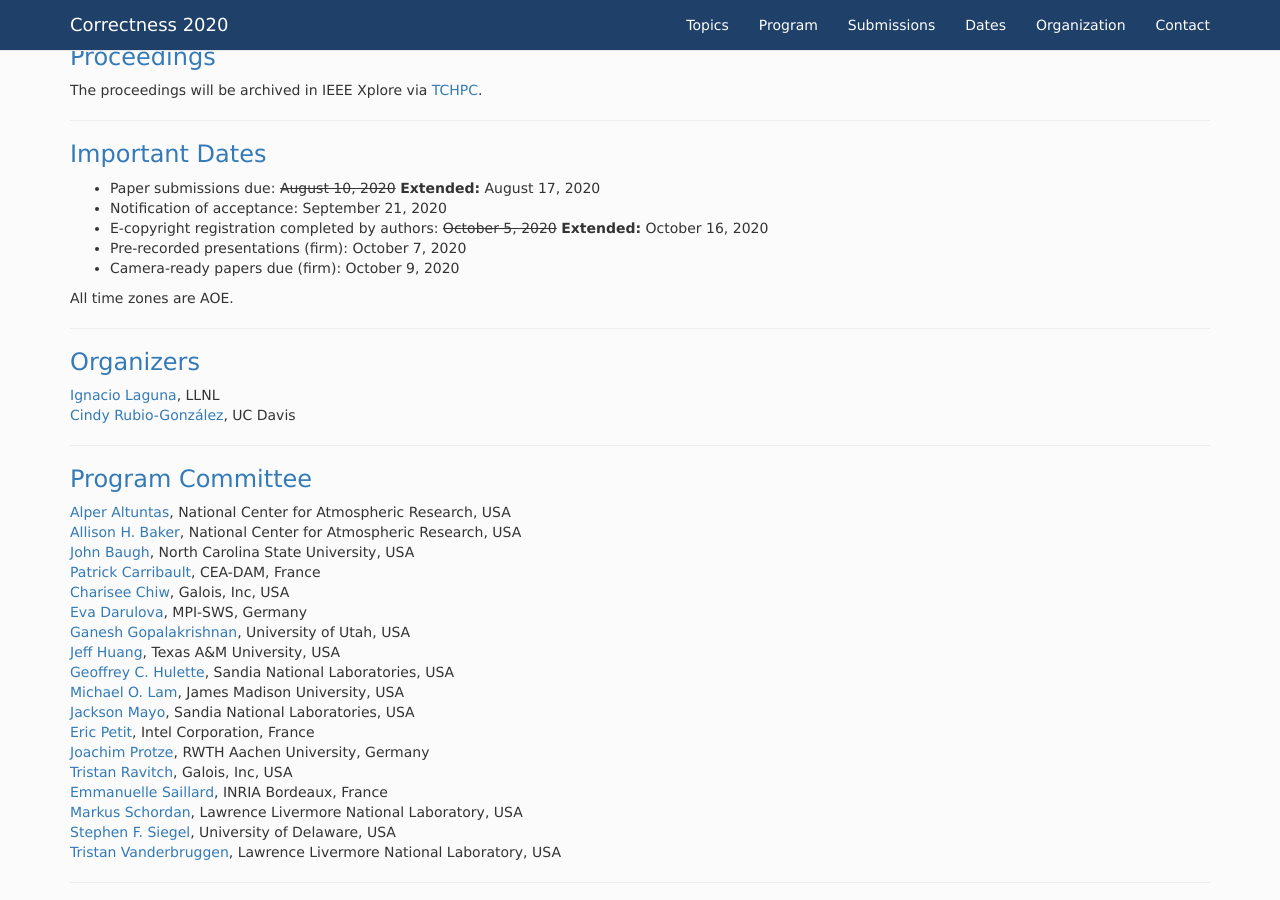
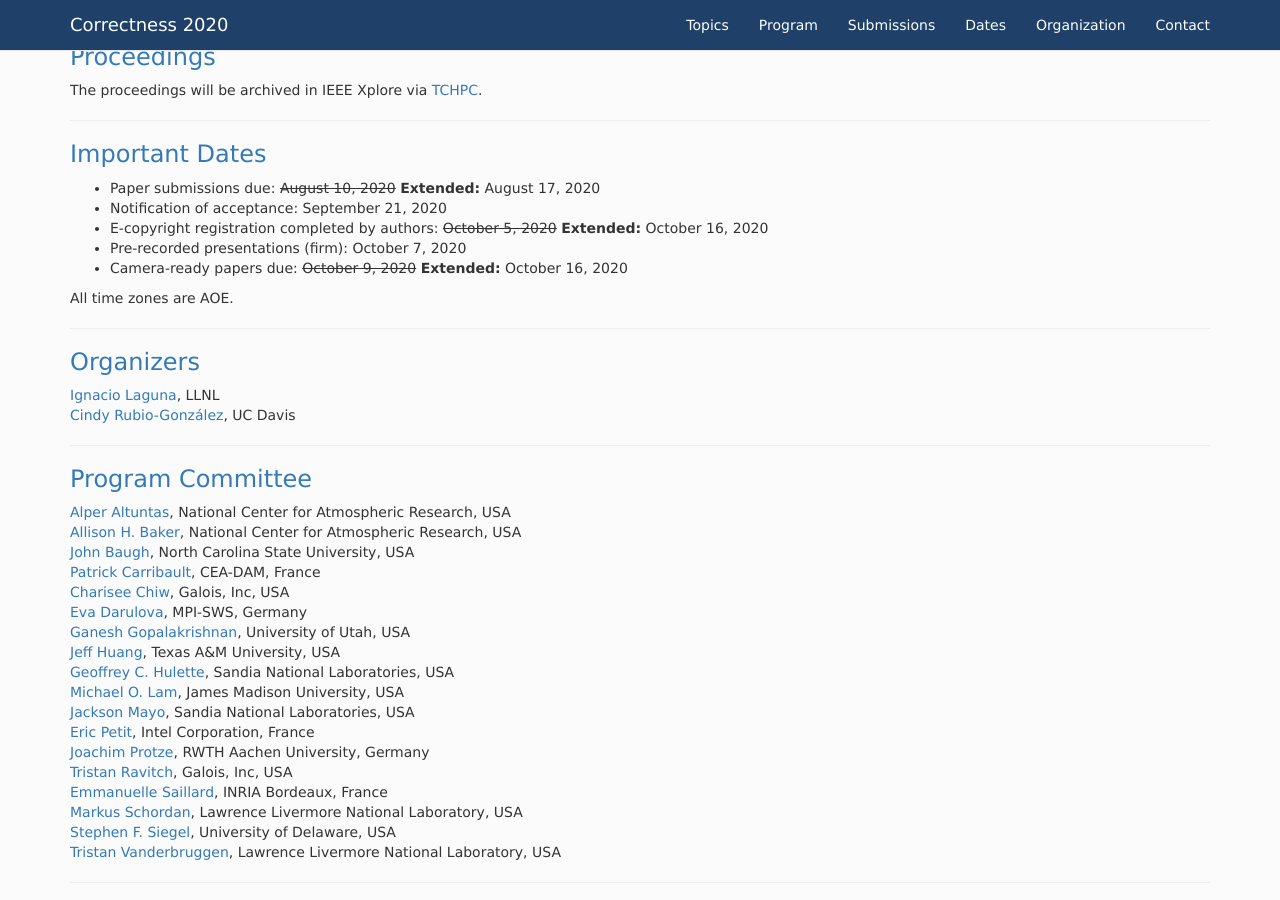
Before and after one commit to correctness-workshop/2020, a Jekyll site: the page built from index.md, in a window 1280 px wide and 900 px high, scrolled down 1772 px. Built offline with Jekyll 4.4.1, drawn with Linux system fonts in a browser that asks for light colours; nearby versions of some CDN libraries; the list of posts is cut into pages by our own code.

Commit message:
change dates

```diff
--- a/index.md
+++ b/index.md
@@ -88,7 +88,7 @@ The proceedings will be archived in IEEE Xplore via [TCHPC](https://tc.computer.
 * Notification of acceptance: September 21, 2020
 * E-copyright registration completed by authors: ~~October 5, 2020~~ **Extended:** October 16, 2020
 * Pre-recorded presentations (firm): October 7, 2020
-* Camera-ready papers due (firm): October 9, 2020
+* Camera-ready papers due: ~~October 9, 2020~~  **Extended:** October 16, 2020
 
 All time zones are AOE.
 
```
